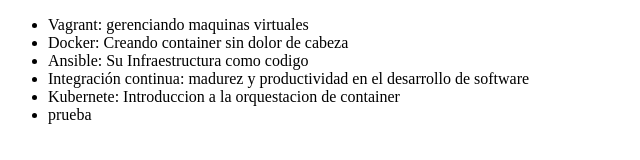
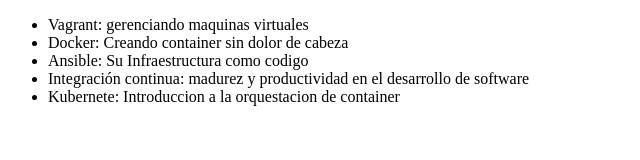
Before and after one commit to kevinvasquezb/alura-git, a plain HTML site: page index.html in a window 1280 px wide. Shown: the full height of the page, 0-640 px from the left. Drawn offline with Linux system fonts and the light colour scheme.

Commit message:
Revert "agrego prueba al li"
This reverts commit 115e950ce8a29600a58c0cea635191fee8271f24.

```diff
--- a/index.html
+++ b/index.html
@@ -11,7 +11,6 @@
          <li> Ansible: Su Infraestructura como codigo </li>
          <li> Integración continua: madurez y productividad en el desarrollo de software</li>
          <li>Kubernete: Introduccion a la orquestacion de container</li>
-         <li>prueba</li>
      </ul>
 </body>
 </html>
```
